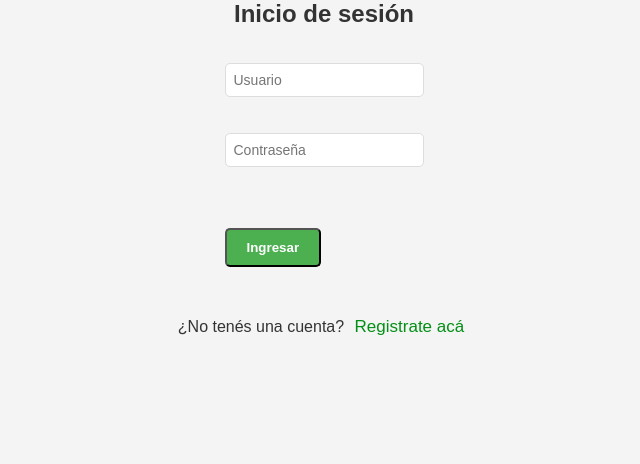
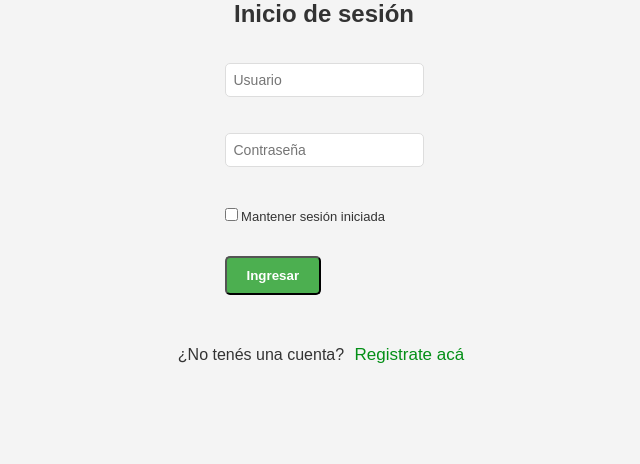
Before and after one commit to AgustinRUade/gestorTurnos, a Flask app: page / in a window 1280 px wide. Shown: the part 125-589 px from the top of the page, without its empty margins (316-956 px from the left). Run offline with Flask 3, Linux system fonts and the light colour scheme.

Commit message:
Agrego checkbox. Por ahora no es del todo funcional, se debe incorporar JSON para guardar los usuarios registrados, para que no esten solo en RAM y tenga sentido esta funcionalidad

```diff
--- a/app/app.py
+++ b/app/app.py
@@ -1,8 +1,10 @@
 from flask import Flask, render_template, request, url_for, redirect, session
 import re #este import ayuda a la validación de datos como mail y/o dni
+from datetime import timedelta #import de tiempo, fechas, para establecer el tiempo de duración de la sesión en este caso
 
 app = Flask(__name__) #creación de app tipo Flask
-app.secret_key = 'secreto_super_seguro_123'  #clave necesaria para usar sesiones
+app.secret_key = 'contra_se_123'  #clave necesaria para usar sesiones
+app.permanent_session_lifetime = timedelta(days=7) #se establece el tiempo por el cual la sesión se mantiene iniciada, en este caso establecí 7 días
 
 administra = ('administracion', '@altaadminis2025') #credenciales para iniciar sesión como administrador, como NO se modifica nunca, y NO se debe modificar nunca, estos datos deben estar en una tupla
 usuarios = [] #lista donde se guardan los diccionarios, por supuesto no es una base de datos, solo almacena en ram, entonces cuando se refresca la página la lista se vacía completamente
@@ -20,11 +22,18 @@ def inicio():
     if request.method == 'POST':
         usuario = request.form.get('usuario')
         contrasenia = request.form.get('contrasenia')
+        mantener_sesion = request.form.get('mantener_sesion') #captura valor del checkbox que se encuentra en inicio.html
+        if mantener_sesion == 'on': #si se marca el checkbox la variable mantener_sesion tiene el valor 'on'
+            session.permanet = True #si el valor es 'on', la sesión persiste
+        else: #si el checkbox no se marca, entonces la variable mantener_sesion NO tiene el valor 'on', por lo tanto se ejecuta el else
+            session.permanent = False #si el valor NO es 'on', la sesión NO persiste
         if usuario == administra[0] and contrasenia == administra[1]:
             session['admin'] = True  #seguridad, se confirma que el administrador inició sesión
             return redirect(url_for('buscar_paciente')) #solo si se inicia sesión con credenciales de administrador se direcciona a la función buscar_paciente
         for user in usuarios: #se recorren todos los usuarios y sus contraseñas de todos los diccionarios (uno por usuario) de la lista 'usuarios'
             if user['usuario'] == usuario and user['contrasenia'] == contrasenia:
+                session.permanent = mantener_sesion #se pensó la permanencia de la sesión SOLO en la el caso de inicio de sesión de un usuario común, REVER si se quiere también esto para el usuario administrador
+                session['usuario'] = user['usuario']
                 return redirect(url_for('bienvenida', nombre=user['nombre']))
         mensaje = 'Usuario o contraseña incorrectos'
         mensaje_tipo = 'error'
@@ -36,7 +45,7 @@ def buscar_paciente():
         return redirect(url_for('inicio'))
     dni = request.args.get('dni')  #obtiene el parámetro 'dni' desde la URL (formulario GET)
     pacientes = cargar_pacientes()
-    encontrado = None #variable con contenido None, si se encuentra un paciente se lo guarda en esta variable
+    encontrado = None #variable con contenido False, si se encuentra un paciente se lo guarda en esta variable
     if dni:
         for paciente in pacientes: #se recorre la lista de pacientes (usuarios) para encontrar el paciente que tenga el DNI ingresado
             if paciente["dni"] == dni:
--- a/app/templates/inicio.html
+++ b/app/templates/inicio.html
@@ -13,7 +13,11 @@
 
         <input type="text" name="usuario" required placeholder="Usuario"><br><br>
         <input type="password" name="contrasenia" required placeholder="Contraseña"><br><br>
-        <br>
+        <label style="font-size: 13px;">
+            <input type="checkbox" name="mantener_sesion">
+            Mantener sesión iniciada
+        </label>
+        <br><br>
         <button type="submit" class="btn">Ingresar</button>
     </form>
     {% if mensaje %}
```
